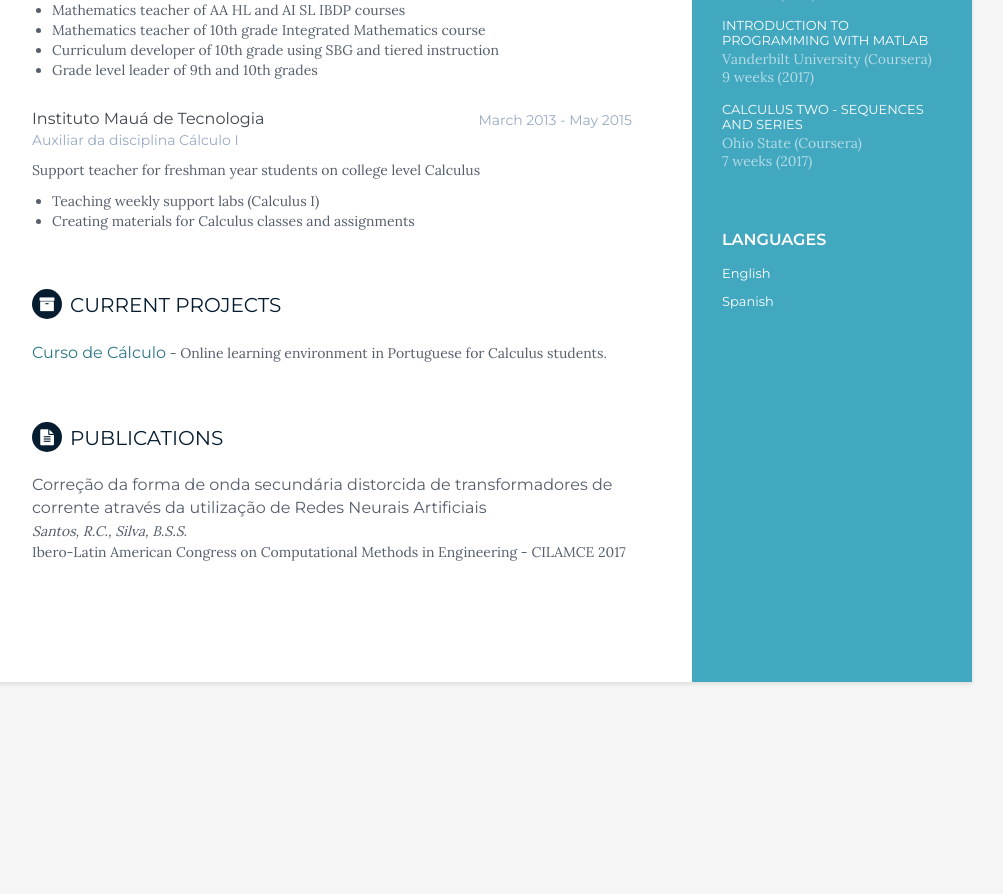
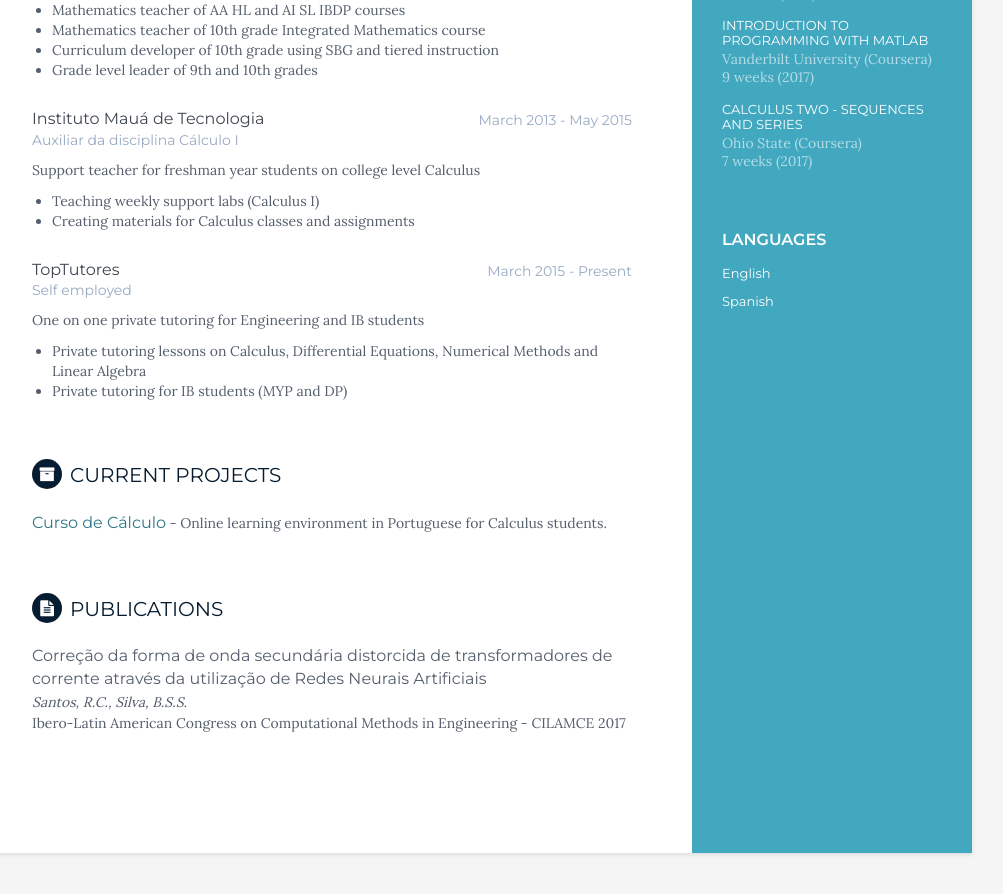
Before and after one commit to bru1987/bru1987.github.io, a Jekyll site: the page built from cv.html, in a window 1280 px wide and 900 px high, scrolled down 1002 px. Shown: the top 894 px of the window, without its empty margins (168-1171 px from the left). Built offline with Jekyll 4.4.1, drawn with Linux system fonts in a browser that asks for light colours; before the commit the page ends 1744 px from its top, so only the background shows below that.

Commit message:
Update experiences.yml

```diff
--- a/_data/experiences.yml
+++ b/_data/experiences.yml
@@ -16,3 +16,11 @@
   bullets:
   - Teaching weekly support labs (Calculus I)
   - Creating materials for Calculus classes and assignments
+- experience:
+  role: TopTutores
+  time: March 2015 - Present
+  company: Self employed
+  details: "One on one private tutoring for Engineering and IB students"
+  bullets:
+  - Private tutoring lessons on Calculus, Differential Equations, Numerical Methods and Linear Algebra
+  - Private tutoring for IB students (MYP and DP)
```
